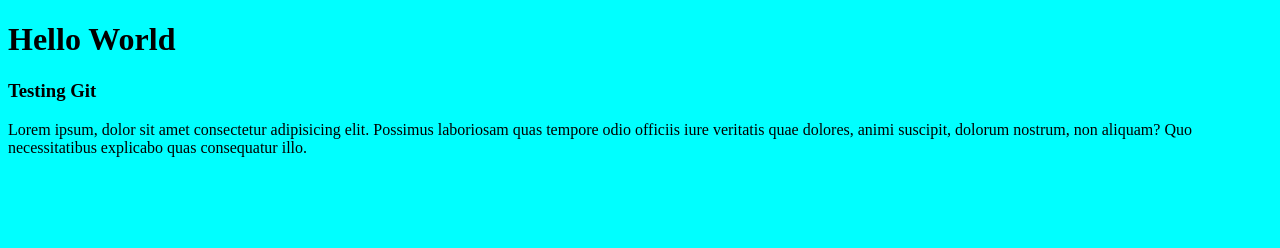
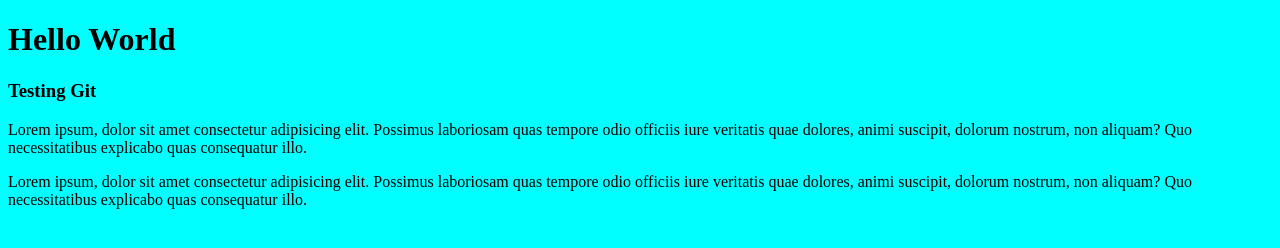
Before and after one commit to Ingoldaguilar/Learning-Git, a plain HTML site: page index.html in a window 1280 px wide. Drawn offline with Linux system fonts and the light colour scheme.

Commit message:
adding a paragraph

```diff
--- a/index.html
+++ b/index.html
@@ -13,5 +13,7 @@
     <h3>Testing Git</h3>
 
     <p>Lorem ipsum, dolor sit amet consectetur adipisicing elit. Possimus laboriosam quas tempore odio officiis iure veritatis quae dolores, animi suscipit, dolorum nostrum, non aliquam? Quo necessitatibus explicabo quas consequatur illo.</p>
+
+    <p>Lorem ipsum, dolor sit amet consectetur adipisicing elit. Possimus laboriosam quas tempore odio officiis iure veritatis quae dolores, animi suscipit, dolorum nostrum, non aliquam? Quo necessitatibus explicabo quas consequatur illo.</p>
 </body>
 </html>
```
